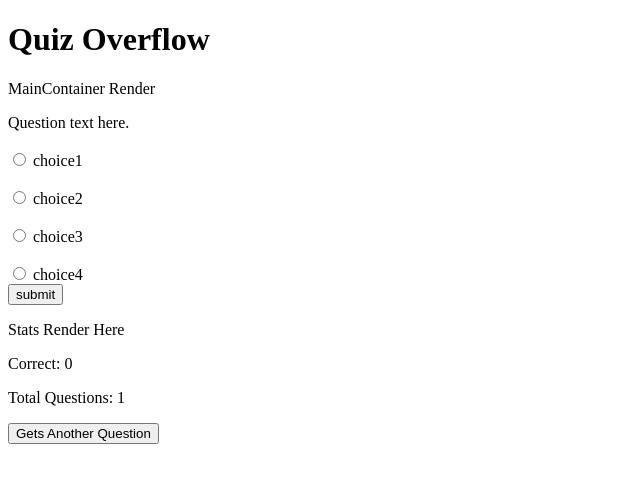
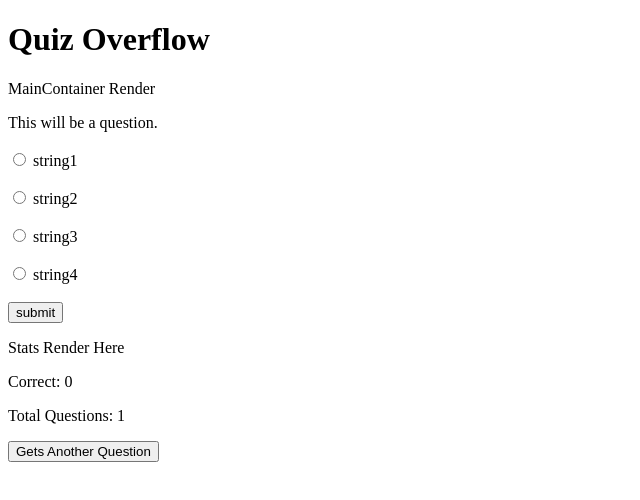
Before and after one commit to PFA-Scratchpad/quiz-overflow, a React app: page / in a window 1280 px wide. Shown: the top 500 px of the page, without its empty margins (0-640 px from the left). Built offline with nearby package versions, Linux system fonts and the light colour scheme.

Commit message:
Fixed boolean to string bug
	Fixed bug on the card choices inputs.
	Changed fetch url.

```diff
--- a/client/actions/actions.js
+++ b/client/actions/actions.js
@@ -1,8 +1,15 @@
 import * as types from './actionTypes';
 
-export const getNewCard = () => ({
-    type: types.GET_NEW_CARD,
-})
+export const getNewCard = () => dispatch => {
+    dispatch()
+    fetch('/quiz-overflow')
+    .then(res => res.json())
+    .then((card) => console.log(card))
+    .then(card => dispatch({
+        type: types.GET_NEW_CARD,
+        payload: card
+    }));
+};
 
 export const correctChoice = (num) => ({
     type: types.CORRECT_CHOICE,
--- a/client/components/Card.jsx
+++ b/client/components/Card.jsx
@@ -22,16 +22,16 @@ const Card = (props) => (
      };
  }}>
     <div>
-    <label>Question text here.</label><br></br>
+    <label>{props.card.question}</label><br></br>
     <br></br>
-  <input type="radio" name="quiz1" value="choice1" iscorrect='true'/> choice1<br></br>
+  <input type="radio" name="quiz" value="choice1" iscorrect={`${props.card.choices[0].isCorrect}`}/> {props.card.choices[0].text}<br></br>
   <br></br>
-  <input type="radio" name="quiz1" value="choice2" iscorrect='false'/> choice2<br></br>
+  <input type="radio" name="quiz" value="choice2" iscorrect={`${props.card.choices[1].isCorrect}`}/> {props.card.choices[1].text}<br></br>
   <br></br>
-  <input type="radio" name="quiz1" value="choice3" iscorrect='false'/> choice3<br></br>
+  <input type="radio" name="quiz" value="choice3" iscorrect={`${props.card.choices[2].isCorrect}`}/> {props.card.choices[2].text}<br></br>
   <br></br>
-  <input type="radio" name="quiz1" value="choice4" iscorrect='false'/> choice4<br></br>
-  </div>
+  <input type="radio" name="quiz" value="choice4" iscorrect={`${props.card.choices[3].isCorrect}`}/> {props.card.choices[3].text}<br></br>
+  </div><br></br>
   <input type='submit' value='submit'/>
 </form>
 
--- a/client/containers/CardContainer.jsx
+++ b/client/containers/CardContainer.jsx
@@ -20,19 +20,20 @@ class CardContainer extends Component {
     }
 
     render() {
-        console.log('props in cardcontainer', this.props)
+        //console.log('props in cardcontainer', this.props)
         return(
             <div>
             <Card
             correctAnswers={this.props.correctAnswers}
             correctChoice={this.props.correctChoice}
             cardsThisSession={this.props.cardsThisSession}
+            card={this.props.card}
             />
             <div>
             <p>Stats Render Here</p>
             <p>Correct: {this.props.correctAnswers}</p>
             <p>Total Questions: {this.props.cardsThisSession}</p>
-            <button>Gets Another Question</button>
+            <button onClick={() => this.props.getNewCard()}>Gets Another Question</button>
             </div>
             </div>
         )
--- a/client/reducers/quizReducer.js
+++ b/client/reducers/quizReducer.js
@@ -1,12 +1,12 @@
 import * as types from '../actions/actionTypes';
 /* initialState.card is a dummy value. Needs to be changed when backend connected */
 const initialState = {
-  card: { question: 'This will be a question',
+  card: { question: 'This will be a question.',
           choices: [
-            {id: 1, text: 'string', isCorrect: true},
-            {id: 2, text: 'string', isCorrect: false},
-            {id: 3, text: 'string', isCorrect: false},
-            {id: 4, text: 'string', isCorrect: false}
+            {id: 1, text: 'string1', isCorrect: true},
+            {id: 2, text: 'string2', isCorrect: false},
+            {id: 3, text: 'string3', isCorrect: false},
+            {id: 4, text: 'string4', isCorrect: false}
             ],
           answer: 0,
         },
@@ -25,8 +25,12 @@ const quizReducer = (state = initialState, action) => {
             }
         }
         case types.GET_NEW_CARD: {
+          let card = action.payload
+          let cardsThisSession = state.cardsThisSession + 1;
               return{
-                ...state
+                ...state,
+                card,
+                cardsThisSession,
               }
             }
         default:{
```
